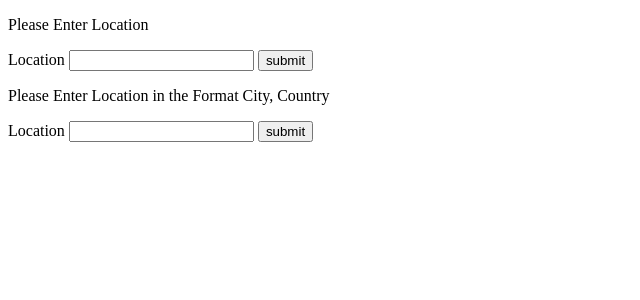
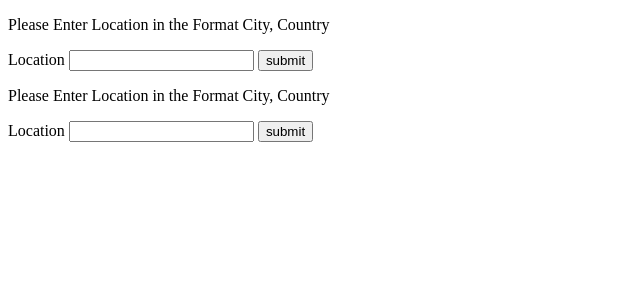
Before and after one commit to rux65/weathermap, a Flask app: template templates/test.html in a window 1280 px wide. Shown: the top 300 px of the page, without its empty margins (0-640 px from the left). Run offline with Flask 2, Linux system fonts and the light colour scheme; the template is opened without the code that fills it, so the values that code supplies are empty.

Commit message:
Update weatherApi.html

```diff
--- a/templates/weatherApi.html
+++ b/templates/weatherApi.html
@@ -7,7 +7,7 @@
 
 <body>
 
-<p>Please Enter Location</p>
+<p>Please Enter Location  in the Format City, Country</p>
 <div id="contact-form">
 	<form method ="post" action="/location">
 	<label for="text">Location</label>
@@ -18,6 +18,7 @@
 </div>
 
 {%block body%}
+
 {%endblock%}
 
 
```
